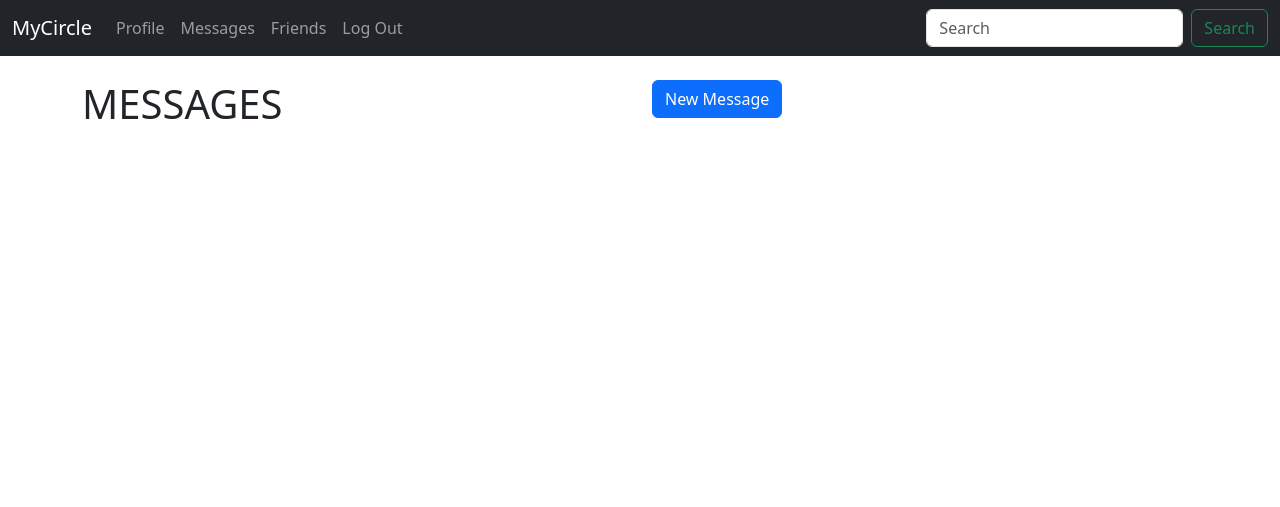
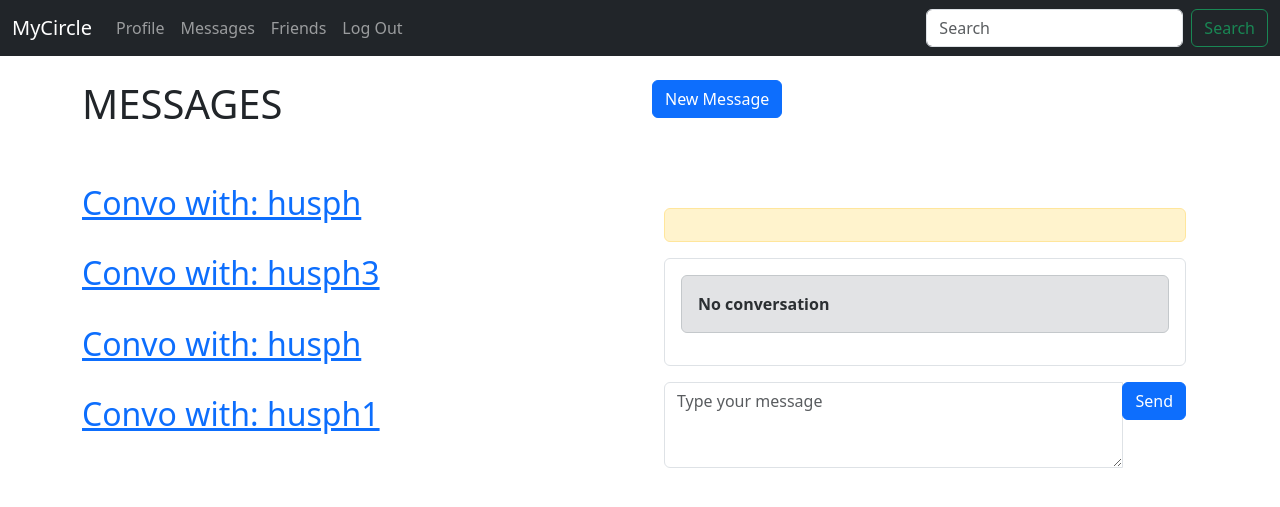
Before and after one commit to HusPhil/MyCircle, a Django app: template mycircle_app/templates/messages.html in a window 1280 px wide. Shown: the top 507 px of the page. Run offline with Django 5.2, Linux system fonts and the light colour scheme; the template is opened without the code that fills it: values that come from a table or form of the project are taken from there, others are empty; data comes from the database, SQL or seed files in the repository; both versions use the stored data as it was after the commit.

Commit message:
added messages tab

```diff
--- a/mycircle_app/admin.py
+++ b/mycircle_app/admin.py
@@ -1,6 +1,8 @@
 from django.contrib import admin
-from . models import Profile, Post
+from . models import Profile, Post, Message, ChatRoom
 
 # Register your models here.
 admin.site.register(Profile)
 admin.site.register(Post)
+admin.site.register(ChatRoom)
+admin.site.register(Message)
--- a/mycircle_app/models.py
+++ b/mycircle_app/models.py
@@ -2,7 +2,7 @@ from django.db import models
 from django.db.models.signals import post_save
 from django.contrib.auth.models import User
 from django.core.exceptions import ValidationError
-
+import uuid
 
 # Create your models here.
 class Post(models.Model):
@@ -17,6 +17,49 @@ class Post(models.Model):
 
 	def __str__(self):
 		return f"{self.user} ({self.created_at:%Y-%m-%d %H:%M}): {self.body}.."
+
+#CHAT SYSTEM
+
+class Circle(models.Model):
+	members = models.ManyToManyField(User, related_name='circles')
+	created_at = models.DateTimeField(auto_now_add=True)
+	name = models.CharField(max_length=100, blank=True)  # Making name field optional
+
+	def __str__(self):
+		return self.name or f"Circle {self.id}"
+
+	def save(self, *args, **kwargs):
+		if not self.name and self.members.exists():
+			# Create the default name based on member usernames
+			user_list = ", ".join([user.username for user in self.members.all()])
+			self.name = f"{user_list}'s Circle"
+		super().save(*args, **kwargs)
+
+class ChatRoom(models.Model):
+	id = models.UUIDField(primary_key=True, default=uuid.uuid4, editable=False)
+	name = models.CharField(max_length=255, blank=True, null=True)
+	users = models.ManyToManyField(User, related_name='rooms')
+
+
+	def save(self, *args, **kwargs):
+		if not self.name:
+			# Create the default name as a comma-separated list of user usernames
+			user_list = ", ".join([user.username for user in self.users.all()])
+			self.name = user_list
+		super(ChatRoom, self).save(*args, **kwargs)
+
+	def __str__(self):
+		return self.name or f"Chat Room {self.id}"
+
+class Message(models.Model):
+	room = models.ForeignKey(ChatRoom, on_delete=models.CASCADE)
+	sender = models.ForeignKey(User, on_delete=models.CASCADE)
+	content = models.TextField()
+	timestamp = models.DateTimeField(auto_now_add=True)
+
+	def __str__(self):
+		return f"{self.sender.username} - {self.timestamp}"
+
 
 class Profile(models.Model):
 	user = models.OneToOneField(User, on_delete=models.CASCADE)
--- a/mycircle_app/templates/messages.html
+++ b/mycircle_app/templates/messages.html
@@ -16,8 +16,75 @@
 	      <button class="btn btn-primary">New Message</button>
 	    </div>
 	  </div>
+
+		<div class="row align-items-start">
+	    <div class="col">
+	    	{% for room in chatrooms reversed %}
+
+	    	<div>
+	    		{% for rm_user in room.users.all %}
+		    		{% if rm_user.username != user.username %}
+		    		<a href="{% url 'view_convo' room.id %}"><h2>Convo with: {{rm_user}} </h2></a>
+		    			<br>
+		    		{% endif %}
+	    		{% endfor %}
+	    	</div>
+
+				{% endfor %}
+	    </div>
+	    <div class="col">
+	    	<div class="container">
+				    <div class="row mt-4">
+				        <div class="col">
+				            <div class="alert alert-warning text-center">
+				            		 {% if messages %}
+											        <h2>CONVERSATION {{ messages.0.room.name }}</h2>
+											   {% endif %}
+				            </div>
+				        </div>
+				    </div>
+				    <div class="row">
+				        <div class="col">
+				            <div class="overflow-auto border rounded p-3" style="max-height: 300px;">
+				                {% if not messages %}
+				                    <div class="alert alert-secondary">
+				                        <strong>No conversation</strong>
+				                    </div>
+				                {% else %}
+				                    {% for message in messages %}
+				                        <div class="alert alert-secondary mb-3">
+				                            <strong>Sender: {{ message.sender }}</strong>
+				                            <p>{{ message.content|linebreaks }}</p>
+				                            <small>{{ message.timestamp }}</small>
+				                            <small>{{ message.room.name }}</small>
+				                        </div>
+				                    {% endfor %}
+				                {% endif %}
+				            </div>
+				        </div>
+				    </div>
+				    <div class="row mt-3">
+				        <div class="col">
+								    <form>
+								        <div class="input-group">
+								            <textarea class="form-control" rows="3" placeholder="Type your message"></textarea>
+								            <div class="input-group-append">
+								                <button type="submit" class="btn btn-primary">Send</button>
+								            </div>
+								        </div>
+								    </form>
+								</div>
+
+				    </div>
+				</div>
+
+	    </div>
+	  </div>
+
+
 		</div>
 
 
 
+
 {% endblock %}
--- a/mycircle_app/urls.py
+++ b/mycircle_app/urls.py
@@ -10,4 +10,5 @@ urlpatterns = [
 	path('profile/<int:pk>', views.profile, name='profile'),
 	path('friends', views.friends, name='friends'),
 	path('messages', views.messages, name='messages'),
+	path('view_convo/<uuid:room_id>', views.view_convo, name='view_convo'),
 ]
```
Also changed, not shown: mycircle_app/views.py (+18 -2 lines), db.sqlite3, mycircle_app/migrations/0003_alter_profile_friend_chatroom_message.py (added), mycircle_app/migrations/0004_chatroom_name.py (added).
